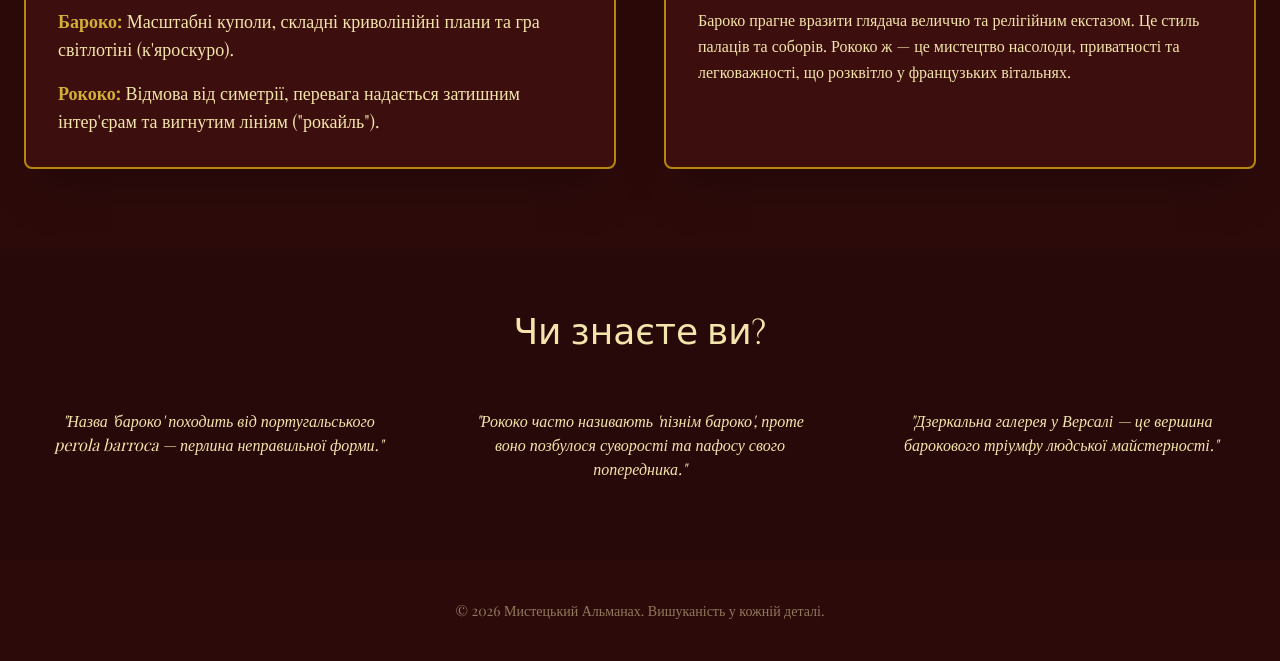
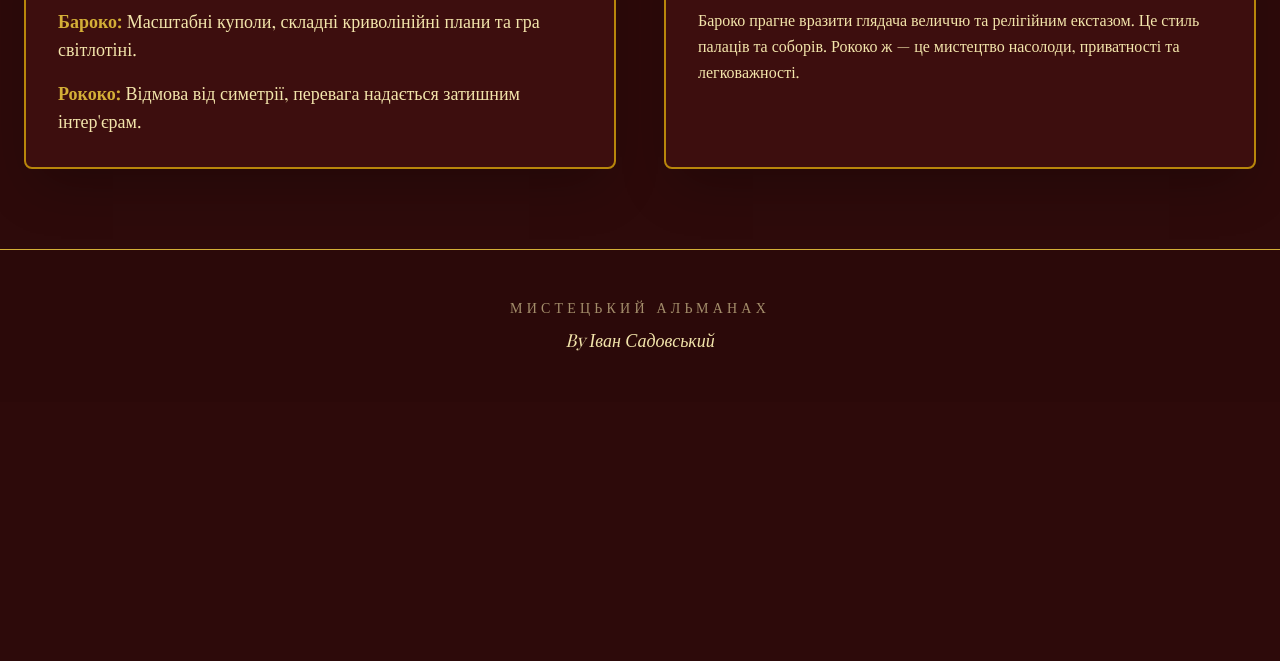
Before and after one commit to biochosic/nnn, a plain HTML site: page index.html in a window 1280 px wide. Shown: the part 444-1105 px from the top of the page. After the commit the page ends 846 px from the top, so only its background shows below. Drawn offline with nearby package versions, Linux system fonts and the light colour scheme; a web font is replaced by a local one.

Commit message:
Update index.html

```diff
--- a/index.html
+++ b/index.html
@@ -7,7 +7,6 @@
     <script src="https://cdn.tailwindcss.com"></script>
     <link href="https://fonts.googleapis.com/css2?family=Cinzel+Decorative:wght@400;700&family=Playfair+Display:ital,wght@0,400;0,700;1,400&display=swap" rel="stylesheet">
     <style>
-        /* Кастомні стилі для типографіки та плавних переходів */
         body {
             transition: all 0.7s ease-in-out;
             font-family: 'Playfair Display', serif;
@@ -16,31 +15,29 @@
             font-family: 'Cinzel Decorative', cursive;
         }
 
-        /* Тема Бароко (Темна) */
         .theme-baroque {
-            background-color: #2d0a0a; /* Глибокий бордовий */
-            color: #f3e5ab; /* М'яке золото */
+            background-color: #2d0a0a;
+            color: #f3e5ab;
         }
         .theme-baroque .accent-card {
             background-color: #3d0e0e;
             border: 2px solid #b8860b;
         }
 
-        /* Тема Рококо (Світла) */
         .theme-rococo {
-            background-color: #fff9f0; /* Кремовий */
-            color: #5d4037; /* Теплий коричневий */
+            background-color: #fff9f0;
+            color: #5d4037;
         }
         .theme-rococo .accent-card {
             background-color: #ffffff;
-            border: 2px solid #f8bbd0; /* Пастельно-рожевий */
+            border: 2px solid #f8bbd0;
         }
 
         .gold-text { color: #d4af37; }
         .gold-border { border-color: #d4af37; }
     </style>
 </head>
-<body class="theme-baroque min-h-screen">
+<body class="theme-baroque min-h-screen flex flex-col">
 
     <nav class="fixed top-0 w-full z-50 p-6 flex justify-between items-center bg-opacity-90 backdrop-blur-sm border-b gold-border">
         <div class="text-2xl font-bold tracking-widest uppercase">Splendor</div>
@@ -50,18 +47,18 @@
         </div>
     </nav>
 
+    <div class="flex-grow">
         <header class="pt-32 pb-20 px-10 text-center">
             <h1 id="main-title" class="text-6xl md:text-8xl mb-6">Бароко</h1>
             <p id="sub-title" class="text-xl italic max-w-2xl mx-auto opacity-80">Епоха грандіозності, драматизму та божественного світла.</p>
         </header>
 
         <main class="container mx-auto px-6 grid md:grid-cols-2 gap-12 pb-20">
-
             <div class="accent-card p-8 rounded-lg shadow-2xl transition-all duration-500">
                 <h2 class="text-3xl mb-4 border-b gold-border pb-2">Архітектура</h2>
                 <ul class="space-y-4 text-lg">
-                <li><strong class="gold-text">Бароко:</strong> Масштабні куполи, складні криволінійні плани та гра світлотіні (к'яроскуро).</li>
-                <li><strong class="gold-text">Рококо:</strong> Відмова від симетрії, перевага надається затишним інтер'єрам та вигнутим лініям ("рокайль").</li>
+                    <li><strong class="gold-text">Бароко:</strong> Масштабні куполи, складні криволінійні плани та гра світлотіні.</li>
+                    <li><strong class="gold-text">Рококо:</strong> Відмова від симетрії, перевага надається затишним інтер'єрам.</li>
                 </ul>
             </div>
 
@@ -69,25 +66,15 @@
                 <h2 class="text-3xl mb-4 border-b gold-border pb-2">Філософія</h2>
                 <p id="philosophy-text" class="leading-relaxed">
                     Бароко прагне вразити глядача величчю та релігійним екстазом. Це стиль палаців та соборів.
-                Рококо ж — це мистецтво насолоди, приватності та легковажності, що розквітло у французьких вітальнях.
+                    Рококо ж — це мистецтво насолоди, приватності та легковажності.
                 </p>
             </div>
+        </main>
+    </div>
 
-    </main>
-
-    <section class="py-16 bg-black bg-opacity-10">
-        <div class="container mx-auto px-6 text-center">
-            <h2 class="text-4xl mb-10">Чи знаєте ви?</h2>
-            <div class="grid md:grid-cols-3 gap-8">
-                <div class="p-4 italic">"Назва 'бароко' походить від португальського perola barroca — перлина неправильної форми."</div>
-                <div class="p-4 italic">"Рококо часто називають 'пізнім бароко', проте воно позбулося суворості та пафосу свого попередника."</div>
-                <div class="p-4 italic">"Дзеркальна галерея у Версалі — це вершина барокового тріумфу людської майстерності."</div>
-            </div>
-        </div>
-    </section>
-
-    <footer class="py-10 text-center opacity-50 text-sm">
-        <p>&copy; 2026 Мистецький Альманах. Вишуканість у кожній деталі.</p>
+    <footer class="py-12 text-center border-t gold-border bg-black bg-opacity-5">
+        <p class="text-sm uppercase tracking-[0.3em] mb-2 opacity-60">Мистецький Альманах</p>
+        <p class="text-lg font-medium italic">By Іван Садовський</p>
     </footer>
 
     <script>
```
Lines whose indentation alone changed are shown as unchanged.
